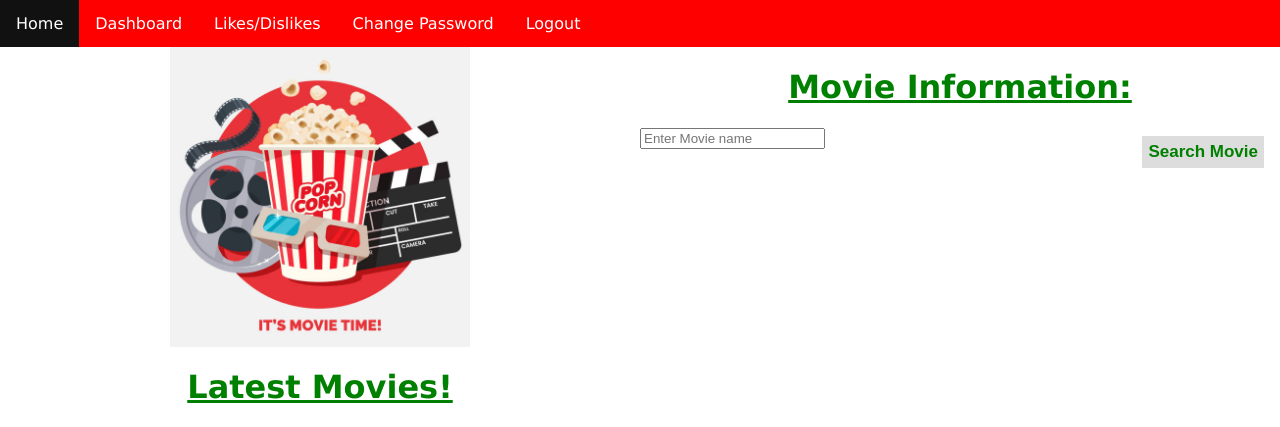
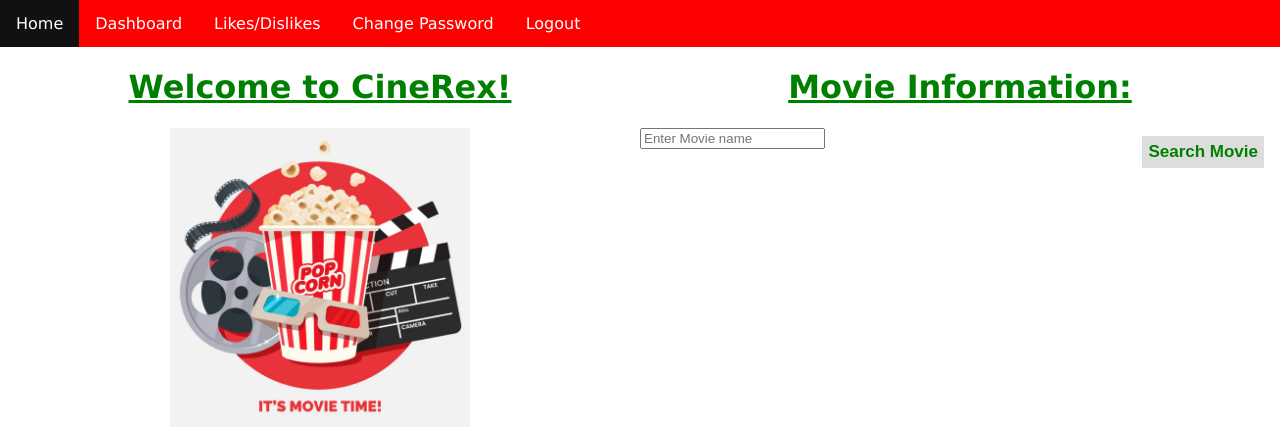
Before and after one commit to pythcon/CineRex, a PHP site: page / in a window 1280 px wide. Shown: the top 427 px of the page. Run offline with PHP 8.4, Linux system fonts and the light colour scheme; the visitor is signed in with stand-in values (Sample User, id 1); some libraries are stand-ins or nearby versions.

Commit message:
Update index.php

```diff
--- a/index.php
+++ b/index.php
@@ -216,7 +216,7 @@ if (!$_SESSION['logged']){
 
 <div style="width:100%;">
 <div style="float:left; width:50%;">
-
+<h1>Welcome to CineRex!</h1>
 <img src="popcorn.jpg" style="width:300px; height:300px;" class = "center" align ="auto">
 
 <h1>Latest Movies!</h1>
```
